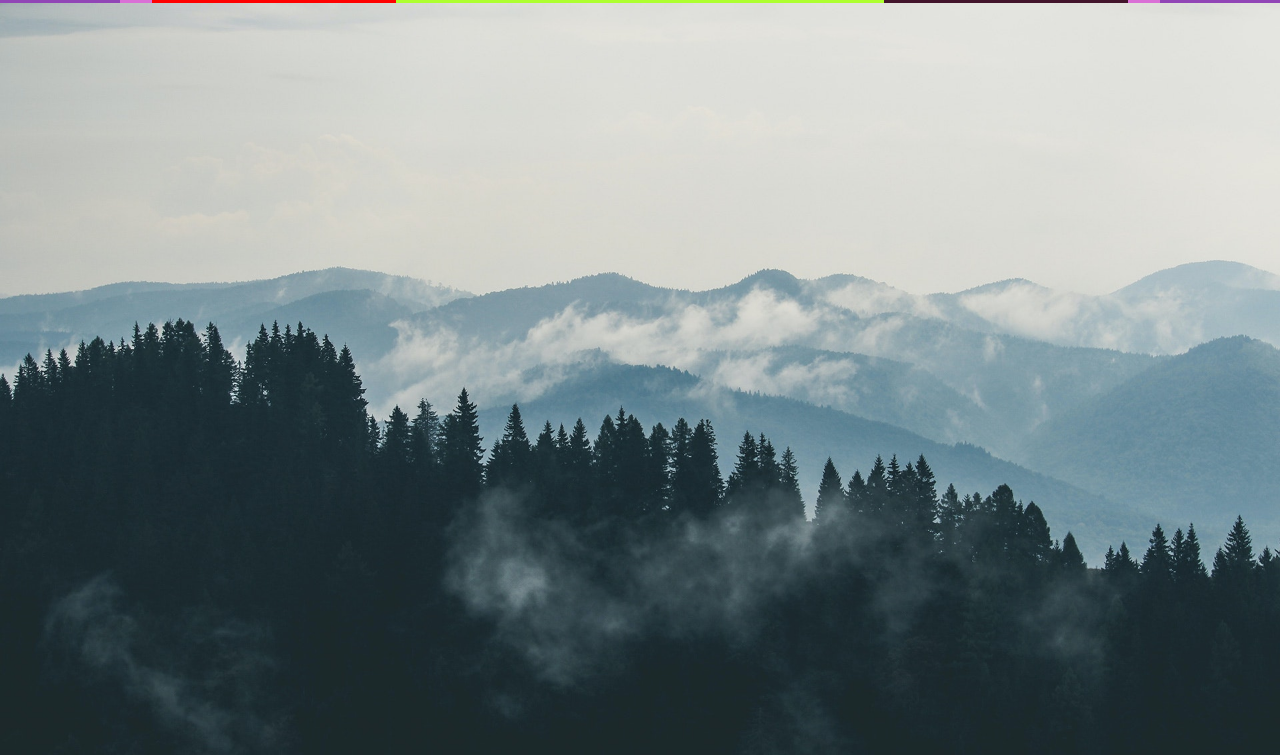
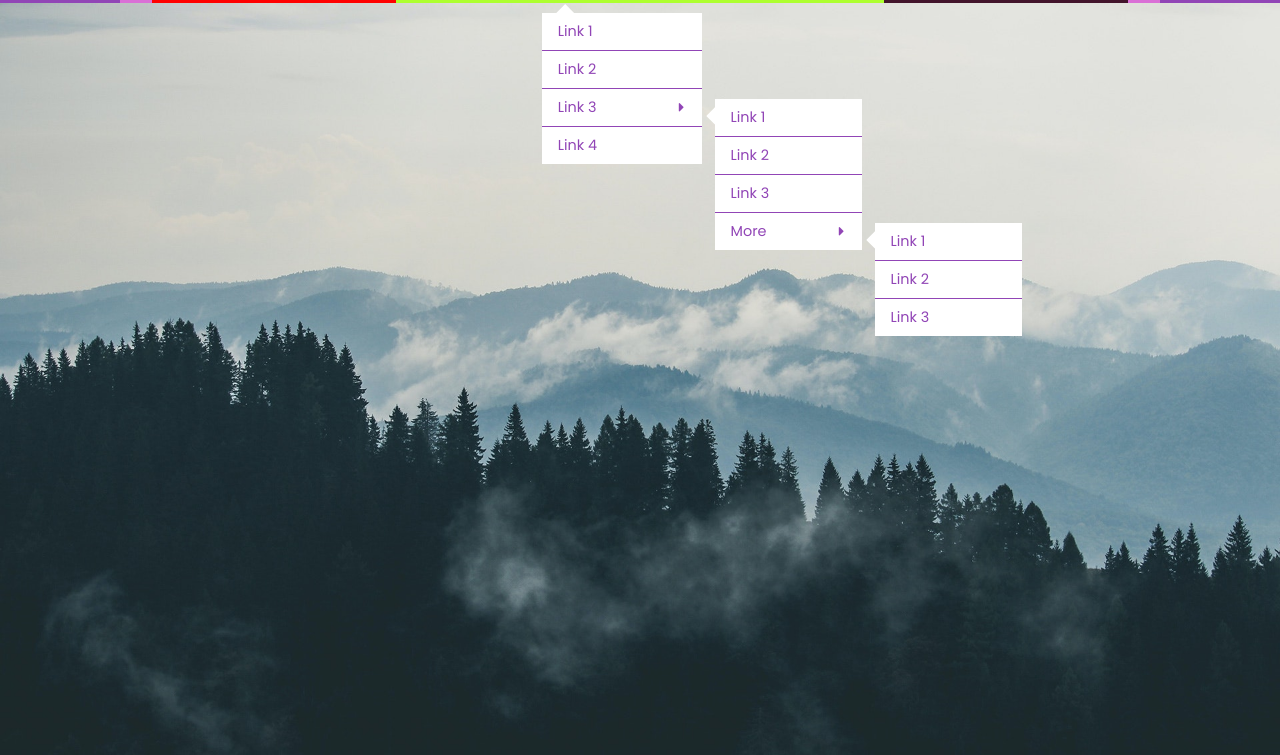
Before and after one commit to nuruddin-bin/responsive-mulple-nav-bar, a plain HTML site: page index.html in a window 1280 px wide. Shown: the part 45-800 px from the top of the page. Drawn offline with Linux system fonts and the light colour scheme.

Commit message:
added multiple nav bar

```diff
--- a/css/style.css
+++ b/css/style.css
@@ -98,6 +98,10 @@ section{
     align-items: center;
 }
 
+.nav-link{
+    position: relative;
+}
+
 .nav-link > a{
     color: #fff;
     font-size: .95rem;
@@ -105,7 +109,7 @@ section{
     line-height: 3rem;
     padding: 0 .8rem;
     display: flex;
-    justify-content: center;
+    justify-content: space-between;
     align-items: center;
     transition: .3s;
 }
@@ -117,3 +121,76 @@ section{
 .nav-link > a:hover{
     transform: scale(1.1);
 }
+
+.dropdown{
+    position: absolute;
+    top: 100%;
+    left: 0;
+    width: 10rem;
+    transform: translateY(10px);
+}
+
+.dropdown ul{
+    position: relative;
+}
+
+.dropdown-link:not(:nth-child(4)){
+    border-bottom: 1px solid #9145B6;
+}
+
+.dropdown-link > a{
+    background: #fff;
+    padding: .5rem 1rem;
+    color: #9145B6;
+    font-size: .9rem;
+    display: flex;
+    justify-content: space-between;
+    align-items: center;
+    transition: .3s;
+}
+
+.dropdown-link > a:hover{
+    background: #9145B6;
+    color: #fff;
+}
+
+.dropdown-link i{
+    transform: rotate(-90deg);
+}
+
+.arrow{
+    position: absolute;
+    height: .9rem;
+    width: .9rem;
+    background: #fff;
+    transform: rotate(45deg);
+    top: -.4rem;
+    left: 1rem;
+    cursor: pointer;
+    z-index: 1;
+    transition: .3s;
+}
+
+.dropdown-link:first-child:hover ~ .arrow{
+    background: #9145B6;
+}
+
+.dropdown-link{
+    position: relative;
+}
+
+.dropdown.second{
+    top: 0;
+    left: 100%;
+    padding-left: .8rem;
+    cursor: pointer;
+}
+
+.dropdown.second .arrow{
+    top: 10px;
+    left: -5.5px;
+}
+
+.dropdown-link.no-border{
+    border-bottom: none;
+}
--- a/index.html
+++ b/index.html
@@ -1,5 +1,6 @@
 <!DOCTYPE html>
 <html lang="en">
+
 <head>
     <meta charset="UTF-8">
     <meta http-equiv="X-UA-Compatible" content="IE=edge">
@@ -9,6 +10,7 @@
     <link rel="stylesheet" href="./css/style.css">
     <title>Multiple Nav Bar</title>
 </head>
+
 <body>
     <header>
         <nav class="container">
@@ -24,6 +26,57 @@
                         </li>
                         <li class="nav-link">
                             <a href="#">Menu<i class="fas fa-caret-down"></i></a>
+
+                            <div class="dropdown">
+                                <ul>
+                                    <li class="dropdown-link">
+                                        <a href="#">Link 1</a>
+                                    </li>
+                                    <li class="dropdown-link">
+                                        <a href="#">Link 2</a>
+                                    </li>
+                                    <li class="dropdown-link">
+                                        <a href="#">Link 3<i class="fas fa-caret-down"></i></a>
+
+                                        <div class="dropdown second">
+                                            <ul>
+                                                <li class="dropdown-link">
+                                                    <a href="#">Link 1</a>
+                                                </li>
+                                                <li class="dropdown-link">
+                                                    <a href="#">Link 2</a>
+                                                </li>
+                                                <li class="dropdown-link">
+                                                    <a href="#">Link 3</a>
+                                                </li>
+                                                <li class="dropdown-link">
+                                                    <a href="#">More<i class="fas fa-caret-down"></i></a>
+                                                    <div class="dropdown second">
+                                                        <ul>
+                                                            <li class="dropdown-link">
+                                                                <a href="#">Link 1</a>
+                                                            </li>
+                                                            <li class="dropdown-link">
+                                                                <a href="#">Link 2</a>
+                                                            </li>
+                                                            <li class="dropdown-link no-border">
+                                                                <a href="#">Link 3</a>
+                                                            </li>
+                                                            <div class="arrow"></div>
+                                                        </ul>
+                                                    </div>
+                                                </li>
+                                                <div class="arrow"></div>
+                                            </ul>
+                                        </div>
+
+                                    </li>
+                                    <li class="dropdown-link">
+                                        <a href="#">Link 4</a>
+                                    </li>
+                                    <div class="arrow"></div>
+                                </ul>
+                            </div>
                         </li>
                         <li class="nav-link">
                             <a href="#">Servlces<i class="fas fa-caret-down"></i></a>
@@ -41,8 +94,11 @@
 
         </nav>
     </header>
+
     <main>
         <section></section>
     </main>
+
 </body>
+
 </html>
```
